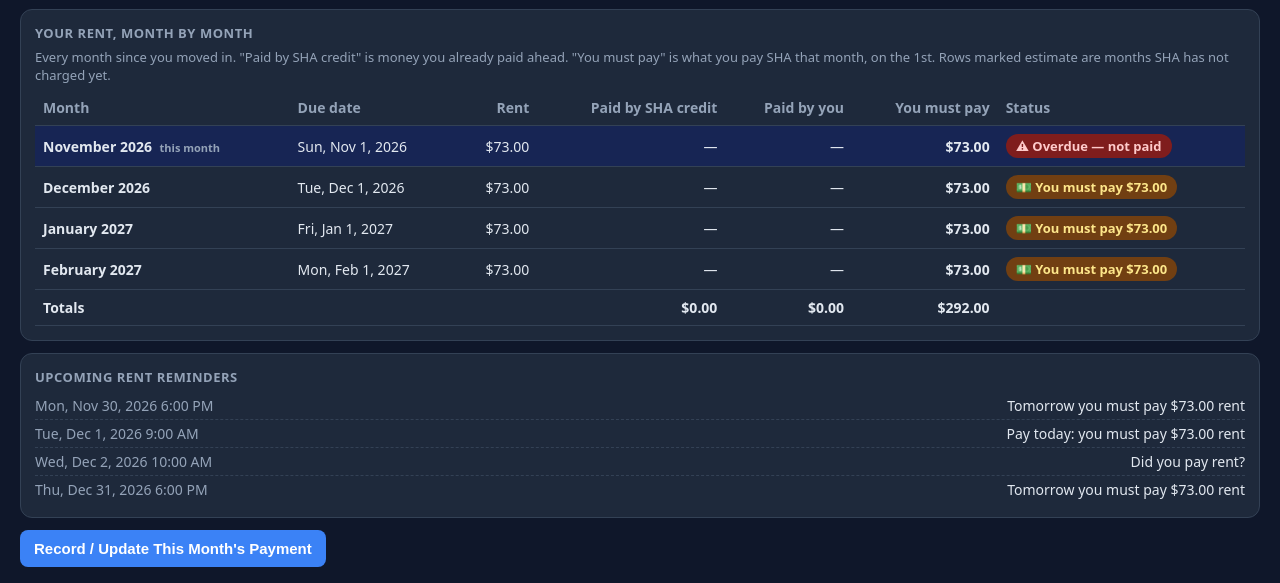
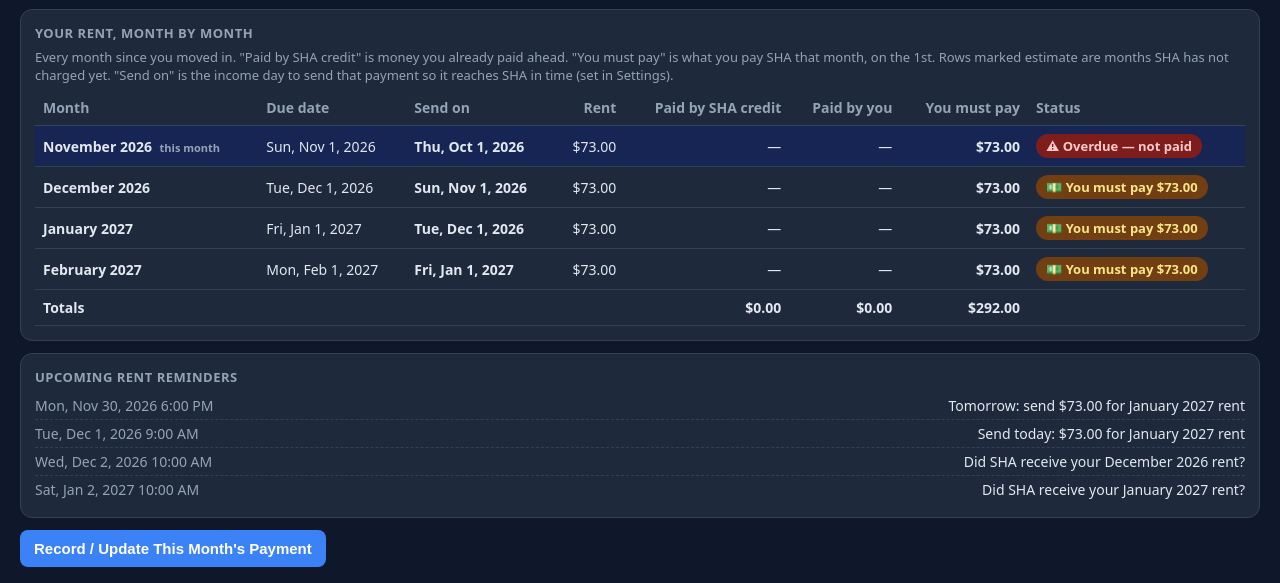
Before and after one commit to aperaamotufuelevi-glitch/Rent-Protection, a plain HTML site: page index.html in a window 1280 px wide. Shown: the part 332-915 px from the top of the page. Drawn offline with Linux system fonts and the light colour scheme.

Commit message:
Rent Protection 1.6.0: payment travel time (Settings, default about 2 weeks for a money order by mail); Dashboard, table (Send on), alerts and reminders tell when to send each payment so it reaches SHA by the due date; covered-month reminders name the month
Co-Authored-By: Claude Opus 5.5 <noreply@anthropic.com>
Claude-Session: https://claude.ai/code/session_015PSnJcUupD7e9yAaBYgCfj

```diff
--- a/index.html
+++ b/index.html
@@ -3,7 +3,7 @@
 <head>
 <meta charset="UTF-8">
 <meta name="viewport" content="width=device-width, initial-scale=1">
-<meta name="version" content="1.5.0">
+<meta name="version" content="1.6.0">
 <title>Rent Payment Protection & Monthly Financial Reminder System</title>
 <style>
 :root{--bg:#0f172a;--panel:#1e293b;--panel2:#273449;--line:#334155;--text:#e2e8f0;--muted:#94a3b8;--blue:#3b82f6;--green:#22c55e;--yellow:#eab308;--red:#ef4444;--purple:#a855f7;--gray:#64748b}
@@ -137,7 +137,7 @@ h2{font-size:18px;margin:4px 0 12px}
   <div class="grid" id="rbTop"></div>
   <div class="card" style="margin-top:12px;overflow:auto">
     <h3>Your rent, month by month</h3>
-    <div class="muted" style="margin-bottom:6px">Every month since you moved in. "Paid by SHA credit" is money you already paid ahead. "You must pay" is what you pay SHA that month, on the 1st. Rows marked estimate are months SHA has not charged yet.</div>
+    <div class="muted" style="margin-bottom:6px">Every month since you moved in. "Paid by SHA credit" is money you already paid ahead. "You must pay" is what you pay SHA that month, on the 1st. Rows marked estimate are months SHA has not charged yet. "Send on" is the income day to send that payment so it reaches SHA in time (set in Settings).</div>
     <table id="rbTable"></table>
   </div>
   <div class="grid" style="margin-top:12px">
@@ -265,6 +265,7 @@ h2{font-size:18px;margin:4px 0 12px}
       <h3>Income &amp; Due Dates</h3>
       <label>Monthly income arrives on day</label><select id="sIncomeDay"></select><div class="fhelp">The day of the month your money arrives. Reminder 2 goes off on this day.</div>
       <label>Rent due on day</label><select id="sDueDay"></select><div class="fhelp">The day SHA says rent is due. Used for statuses and the calendar.</div>
+      <label>My payment takes about this long to reach SHA</label><select id="sTravel"></select><div class="fhelp">For a money order by mail, pick about 2 weeks. The tool then tells you to send each month's rent on an earlier income day, so it reaches SHA by the due date.</div>
       <label>Monthly income amount (optional — only used to show what's left after rent)</label><input id="sIncomeAmt" type="number" min="0" step="0.01" placeholder="Leave blank if you prefer"><div class="fhelp">Your total monthly income. Only used to show how much is left after rent and bills. Never shared.</div>
       <label>Mark rent as overdue when still unpaid after</label><select id="sGrace"></select><div class="fhelp">How many days after the due date an unpaid month turns red as Overdue.</div>
       <label>Move-in date</label><input id="sMoveIn" type="date"><div class="fhelp">The day you moved into the apartment (your lease start, or the first line on your SHA ledger). History, the calendar status and printed statements start from this month.</div>
@@ -386,7 +387,7 @@ const BAL_SRC=["SHA online portal","SHA paper statement","SHA office / phone","O
 
 const DEFAULTS={
   name:"Aperaamo Tufue Levi", landlord:"Seattle Housing Authority (SHA)", acct:"", method:METHODS[0],
-  incomeDay:1, dueDay:1, incomeAmt:"", grace:0, trackStart:"2026-11", moveIn:"",
+  incomeDay:1, dueDay:1, incomeAmt:"", grace:0, trackStart:"2026-11", moveIn:"", travelDays:14,
   rates:[{from:"2026-03",amt:71},{from:"2026-04",amt:73},{from:"2027-03",amt:75}],
   addr:"", leaseDate:"", leaseReason:"", leaseEffective:"", leaseFrom:"", leaseTo:"", unitRent:"", nextReexam:"", mgrName:"", mgrOffice:"", mgrPhone:"",
   t1:"18:00", t2:"09:00", t3:"10:00",
@@ -476,7 +477,7 @@ function amountDue(k){
 /* The next month you must actually pay (skips months covered by credit or already completed). */
 function nextPayment(){ const k=curMk(); for(let i=0;i<36;i++){ const m=addMonths(k,i), a=amountDue(m), st=statusOf(m);
     if(st.code==="completed"||st.code==="nottracked") continue; if(a.due==null||a.due>0) return {m,due:a.due==null?rentFor(m):a.due,a}; } return null; }
-function payWhen(m){ return "on "+fmtDate(dueDate(m))+" — the same day your income arrives. The 1st is also your due date, so pay that day; paying after the 1st is late"; }
+function payWhen(m){ if(travel()) return sendWords(m); return "on "+fmtDate(dueDate(m))+" — the same day your income arrives. The 1st is also your due date, so pay that day; paying after the 1st is late"; }
 function creditCoverThrough(){ let m=curMk(), last=null; for(let i=0;i<36;i++){ const a=amountDue(m); if(a.due===0) last=m; else break; m=addMonths(m,1);} return last; }
 
 /* ---------- subscriptions & bills ---------- */
@@ -515,17 +516,34 @@ function allReminders(k){ return reminders(k).concat(subReminders(k)); }
 
 function dueDate(k){ return dayOf(k,Number(S.dueDay)); }
 function incomeDate(k){ return dayOf(k,Number(S.incomeDay)); }
+/* 1.6.0: payments take time to reach SHA (money order by mail). Send on the latest income day that still arrives by the due date. */
+function travel(){ return Number(S.travelDays)||0; }
+function sendInfo(m){ const due=dueDate(m), td=travel();
+  if(!td) return {date:due, inc:m, early:false};
+  const latest=addDays(due,-td);
+  for(let i=0;i<4;i++){ const k=addMonths(m,-i), d=incomeDate(k); if(d<=latest) return {date:d, inc:k, early:k!==m}; }
+  return {date:addDays(due,-td), inc:m, early:true}; }
+function sendWords(m){ const si=sendInfo(m); return travel()?"send it on <b>"+fmtDate(si.date)+"</b>"+(si.inc!==m?" (from your "+esc(MONTHS[parseMk(si.inc).m])+" income)":"")+" so it reaches SHA by "+fmtDate(dueDate(m)):""; }
 function reminders(k){
   const due=dueDate(k), a=amountDue(k), rent=rentFor(k)||0;
   if(a.covered) return [
-    {n:1,key:k+"-r1",date:addDays(due,-1),time:S.t1,title:"You must pay $0.00 tomorrow — covered by credit",
+    {n:1,key:k+"-r1",date:addDays(due,-1),time:S.t1,title:monthName(k)+" rent: $0.00 tomorrow — covered by credit",
      text:"Tomorrow is your income day and your rent due date. For "+monthName(k)+" rent ("+money(rent)+") you must pay $0.00 — your SHA credit covers it. Do not pay."},
-    {n:2,key:k+"-r2",date:due,time:S.t2,title:"Payday — you must pay $0.00 rent",
+    {n:2,key:k+"-r2",date:due,time:S.t2,title:monthName(k)+" rent: $0.00 — covered by credit",
      text:"Your monthly income has arrived. For "+monthName(k)+" rent you must pay $0.00 — your SHA credit covers it. Do not pay twice."},
     {n:3,key:k+"-r3",date:addDays(due,1),time:S.t3,title:"Check SHA used your credit",
      text:"Open the SHA portal: check the "+monthName(k)+" rent charge posted and your balance is still zero or a credit. Add the new line to the SHA Ledger tab."}
   ];
   const amt=money(a.due==null?rent:a.due), part=a.partial?" ("+money(rent)+" rent minus your remaining credit)":"";
+  if(travel()){ const si=sendInfo(k), how=S.method||"your payment";
+    return [
+    {n:1,key:k+"-r1",date:addDays(si.date,-1),time:S.t1,title:"Tomorrow: send "+amt+" for "+monthName(k)+" rent",
+     text:"Tomorrow ("+fmtDate(si.date)+") your income arrives. Send "+amt+part+" for "+monthName(k)+" rent that day ("+how+"). It takes about "+travel()+" days to reach SHA and must arrive by "+fmtDate(due)+"."},
+    {n:2,key:k+"-r2",date:si.date,time:S.t2,title:"Send today: "+amt+" for "+monthName(k)+" rent",
+     text:"Your income arrived today. Send "+amt+part+" to SHA for "+monthName(k)+" rent today ("+how+"), before spending anything else. It must reach SHA by "+fmtDate(due)+"."},
+    {n:3,key:k+"-r3",date:addDays(due,1),time:S.t3,title:"Did SHA receive your "+monthName(k)+" rent?",
+     text:"Check the SHA portal: did SHA receive and post your "+amt+" for "+monthName(k)+" rent? Save your money order stub or receipt number."}
+    ]; }
   return [
     {n:1,key:k+"-r1",date:addDays(due,-1),time:S.t1,title:"Tomorrow you must pay "+amt+" rent",
      text:"Tomorrow ("+fmtDate(due)+") your income arrives and your rent is due the same day. You must pay "+amt+part+" for "+monthName(k)+" rent tomorrow, as soon as your money arrives. Paying after the 1st is late."},
@@ -620,7 +638,11 @@ function renderDash(){
   });
   if(st.code==="due") al.unshift(['red',"💵 You must pay "+money(ad.due==null?(rent||0):ad.due)+" for "+monthName(k)+" rent TODAY. Your income arrived today and today is also your due date — pay SHA now, before spending anything. After today it is late."]);
   const tomorrow=addDays(t,1), tk=addMonths(k,1), ta=amountDue(tk);
-  if(tomorrow.getTime()===dueDate(tk).getTime()&&statusOf(tk).code!=="completed")
+  if(travel()){ const nx=nextPayment(); if(nx&&!(S.payments[nx.m]||{}).submitted){ const si=sendInfo(nx.m), amt=money(nx.due);
+      if(si.date.getTime()===t.getTime()) al.unshift(['red',"📮 Send "+amt+" for "+monthName(nx.m)+" rent TODAY. Your income arrived today, and it takes about "+travel()+" days to reach SHA by "+fmtDate(dueDate(nx.m))+"."]);
+      else if(si.date.getTime()===tomorrow.getTime()) al.push(['blue',"📮 Tomorrow ("+fmtDate(si.date)+") send "+amt+" for "+monthName(nx.m)+" rent, so it reaches SHA by "+fmtDate(dueDate(nx.m))+"."]);
+      else if(si.date<t&&t<=dueDate(nx.m)) al.unshift(['red',"📮 Send "+amt+" for "+monthName(nx.m)+" rent NOW — it had to go out by "+fmtDate(si.date)+" to reach SHA by "+fmtDate(dueDate(nx.m))+"."]); } }
+  if(!travel()&&tomorrow.getTime()===dueDate(tk).getTime()&&statusOf(tk).code!=="completed")
     al.push(['blue',ta.covered?"📅 Tomorrow you must pay $0.00 for "+monthName(tk)+" rent — it is covered by your SHA credit. Do not pay. Check the SHA portal after the 1st.":"📅 Tomorrow ("+fmtDate(tomorrow)+") you must pay "+money(ta.due==null?(rentFor(tk)||0):ta.due)+" for "+monthName(tk)+" rent. Your income arrives tomorrow and tomorrow is also your due date — pay as soon as the money arrives. Don't plan to spend it on anything else."]);
   if(false&&st.code==="completed") al.push(['green',st.credit?"✅ "+monthName(k)+" rent is paid from your SHA prepaid credit (shown on the SHA ledger).":"✅ "+monthName(k)+" rent is paid and confirmed."]);
   if(false&&S.leaseEffective&&S.leaseTo&&S.leaseEffective>iso(t)) al.push(['blue',"📄 SHA lease amendment: your rent changes to "+money(S.leaseTo)+" on "+fmtIso(S.leaseEffective)+"."]);
@@ -678,7 +700,7 @@ function rentRow(m){
   else if(st.code==="due"){ label="💵 Pay "+money(must)+" today"; cls="due"; }
   else if(credit>0&&must>0){ label="💵 You pay "+money(must)+" — credit pays "+money(credit); cls="due"; }
   else { label="💵 You must pay "+money(must); cls="due"; }
-  return {m,rent,shaRent,youPaid,credit,must,label,cls,est:!li&&!p.verified&&!!a.projected,due:dueDate(m)};
+  return {m,rent,shaRent,youPaid,credit,must,label,cls,est:!li&&!p.verified&&!!a.projected,due:dueDate(m),send:(must>0&&!p.submitted)?sendInfo(m).date:null};
 }
 function renderRentBoard(){
   const k=curMk(), t=today(), last=ledgerLast(), ct=creditCoverThrough(), np=nextPayment();
@@ -689,7 +711,12 @@ function renderRentBoard(){
   if(np){ const late=dueDate(np.m)<t, r=rentRow(np.m);
     b1='<div class="card rbox '+(late?'late':'pay')+'"><h3>💵 Next payment</h3><div class="rbig">'+money(np.due)+'</div>'+
       '<div><b>for '+esc(monthName(np.m))+' rent</b></div>'+
-      '<div class="muted" style="color:var(--text);margin-top:4px">'+(late?'<b style="color:var(--red)">PAST DUE since '+fmtDate(dueDate(np.m))+' — pay now</b>':'Pay on <b>'+fmtDate(dueDate(np.m))+'</b> — the day your income arrives.')+'</div>'+
+      '<div class="muted" style="color:var(--text);margin-top:4px">'+(late?'<b style="color:var(--red)">PAST DUE since '+fmtDate(dueDate(np.m))+' — pay now</b>':
+        travel()?(function(){ const si=sendInfo(np.m), sent=(S.payments[np.m]||{}).submitted;
+          if(sent) return 'Sent ✓ — must reach SHA by <b>'+fmtDate(dueDate(np.m))+'</b>.';
+          if(si.date<t) return '<b style="color:var(--red)">Send it now</b> — it had to go out by '+fmtDate(si.date)+' to reach SHA by '+fmtDate(dueDate(np.m))+'.';
+          return 'Send on <b>'+fmtDate(si.date)+'</b>'+(si.inc!==np.m?' (from your '+esc(MONTHS[parseMk(si.inc).m])+' income)':'')+' so it reaches SHA by <b>'+fmtDate(dueDate(np.m))+'</b>.'; })():
+        'Pay on <b>'+fmtDate(dueDate(np.m))+'</b> — the day your income arrives.')+'</div>'+
       (r.credit>0?'<div class="muted" style="margin-top:4px">Rent '+money(rentFor(np.m))+' − '+money(r.credit)+' from your credit = '+money(np.due)+'</div>':'')+'</div>'; }
   else b1='<div class="card rbox credit"><h3>💵 Next payment</h3><div class="rbig">$0.00</div><div class="muted">Nothing to pay in the next 3 years.</div></div>';
   // box 2: credit
@@ -711,14 +738,14 @@ function renderRentBoard(){
   // table
   let end=addMonths(k,3); if(after&&addMonths(after,2)>end) end=addMonths(after,2);
   const rows=[]; let m=S.trackStart; while(m<=end){ rows.push(rentRow(m)); m=addMonths(m,1); }
-  let tc=0,ty=0,tm=0, prevRent=null, h='<tr><th>Month</th><th>Due date</th><th class="num">Rent</th><th class="num">Paid by SHA credit</th><th class="num">Paid by you</th><th class="num">You must pay</th><th>Status</th></tr>';
+  let tc=0,ty=0,tm=0, prevRent=null, h='<tr><th>Month</th><th>Due date</th>'+(travel()?'<th>Send on</th>':'')+'<th class="num">Rent</th><th class="num">Paid by SHA credit</th><th class="num">Paid by you</th><th class="num">You must pay</th><th>Status</th></tr>';
   rows.forEach(r=>{ const chg=prevRent!=null&&r.rent!=null&&r.rent!==prevRent; prevRent=r.rent==null?prevRent:r.rent;
     tc+=r.credit; ty+=r.youPaid; tm+=r.must;
-    h+='<tr'+(r.m===k?' class="cur"':'')+'><td data-l=""><span><b>'+esc(monthName(r.m))+'</b>'+(r.m===k?' <span class="est">this month</span>':'')+'</span></td><td data-l="Due date">'+fmtDate(r.due)+'</td>'+
+    h+='<tr'+(r.m===k?' class="cur"':'')+'><td data-l=""><span><b>'+esc(monthName(r.m))+'</b>'+(r.m===k?' <span class="est">this month</span>':'')+'</span></td><td data-l="Due date">'+fmtDate(r.due)+'</td>'+(travel()?'<td data-l="Send on">'+(r.send?'<b>'+fmtDate(r.send)+'</b>':'—')+'</td>':'')+
       '<td class="num" data-l="Rent"><span>'+(r.shaRent==null?'Not set':money(r.shaRent))+(chg?' <span class="est">new rent</span>':'')+'</span></td>'+
       '<td class="num" data-l="Paid by SHA credit">'+(r.credit?money(r.credit):'—')+'</td><td class="num" data-l="Paid by you">'+(r.youPaid?money(r.youPaid):'—')+'</td>'+
       '<td class="num" data-l="You must pay"><b>'+money(r.must)+'</b></td><td data-l=""><span>'+badge({code:r.cls,label:r.label})+(r.est?'<span class="est">estimate</span>':'')+'</span></td></tr>'; });
-  h+='<tr><td colspan="3" data-l=""><b>Totals</b></td><td class="num" data-l="Paid by SHA credit"><b>'+money(tc)+'</b></td><td class="num" data-l="Paid by you"><b>'+money(ty)+'</b></td><td class="num" data-l="You must pay"><b>'+money(tm)+'</b></td><td></td></tr>';
+  h+='<tr><td colspan="'+(travel()?4:3)+'" data-l=""><b>Totals</b></td><td class="num" data-l="Paid by SHA credit"><b>'+money(tc)+'</b></td><td class="num" data-l="Paid by you"><b>'+money(ty)+'</b></td><td class="num" data-l="You must pay"><b>'+money(tm)+'</b></td><td></td></tr>';
   $("rbTable").innerHTML=h;
 }
 
@@ -911,6 +938,7 @@ function renderSet(){
   fillSelect($("sMethod"),METHODS,S.method);
   const days=[]; for(let d=1;d<=28;d++) days.push([d,"Day "+d]);
   fillSelect($("sIncomeDay"),days,S.incomeDay); fillSelect($("sDueDay"),days,S.dueDay);
+  fillSelect($("sTravel"),[[0,"Same day (SHA portal or in person)"],[3,"About 3 days"],[5,"About 5 days"],[7,"About 1 week"],[10,"About 10 days"],[14,"About 2 weeks"],[21,"About 3 weeks"]],S.travelDays);
   $("sIncomeAmt").value=S.incomeAmt;
   fillSelect($("sGrace"),[[0,"the due date (day after it's due)"],[1,"1 day"],[2,"2 days"],[3,"3 days"],[4,"4 days"],[5,"5 days"],[7,"7 days"],[10,"10 days"]],S.grace);
   $("sMoveIn").value=S.moveIn||"";
@@ -924,7 +952,7 @@ function renderSet(){
   $("rateList").innerHTML=S.rates.slice().sort((a,b)=>a.from<b.from?-1:1).map((r,i)=>'<div class="row"><span>From '+monthName(r.from)+'</span><span class="amt">'+money(r.amt)+' <button class="btn red small" data-del="'+r.from+'">✕</button></span></div>').join("");
   $("rateList").querySelectorAll("[data-del]").forEach(b=>b.onclick=()=>{ if(S.rates.length<=1){alert("Keep at least one rent amount.");return;} if(confirm("Remove the rent amount starting "+monthName(b.dataset.del)+"?")){ S.rates=S.rates.filter(r=>r.from!==b.dataset.del); save(); renderSet(); toast("Removed"); } });
 }
-const bind=[["sName","name"],["sAddr","addr"],["sLandlord","landlord"],["sAcct","acct"],["sMethod","method"],["sIncomeDay","incomeDay",Number],["sDueDay","dueDay",Number],["sIncomeAmt","incomeAmt"],["sGrace","grace",Number],["sTrackStart","trackStart"],["sT1","t1"],["sT2","t2"],["sT3","t3"],["sBal","bal"],["sBalDate","balDate"],["sBalSrc","balSrc"],["sLeaseDate","leaseDate"],["sLeaseReason","leaseReason"],["sLeaseEff","leaseEffective"],["sLeaseFrom","leaseFrom"],["sLeaseTo","leaseTo"],["sUnitRent","unitRent"],["sNextReexam","nextReexam"],["sMgrName","mgrName"],["sMgrOffice","mgrOffice"],["sMgrPhone","mgrPhone"]];
+const bind=[["sName","name"],["sAddr","addr"],["sLandlord","landlord"],["sAcct","acct"],["sMethod","method"],["sIncomeDay","incomeDay",Number],["sDueDay","dueDay",Number],["sTravel","travelDays",Number],["sIncomeAmt","incomeAmt"],["sGrace","grace",Number],["sTrackStart","trackStart"],["sT1","t1"],["sT2","t2"],["sT3","t3"],["sBal","bal"],["sBalDate","balDate"],["sBalSrc","balSrc"],["sLeaseDate","leaseDate"],["sLeaseReason","leaseReason"],["sLeaseEff","leaseEffective"],["sLeaseFrom","leaseFrom"],["sLeaseTo","leaseTo"],["sUnitRent","unitRent"],["sNextReexam","nextReexam"],["sMgrName","mgrName"],["sMgrOffice","mgrOffice"],["sMgrPhone","mgrPhone"]];
 $("sMoveIn").addEventListener("change",()=>{ const v=$("sMoveIn").value; S.moveIn=v; if(v) S.trackStart=v.slice(0,7); save(); renderAll(); toast("Saved — history starts "+(v?monthName(v.slice(0,7)):"from your tracking month")); });
 $("sPayMethods").addEventListener("change",()=>{ S.payMethods=$("sPayMethods").value.split("\n").map(x=>x.trim()).filter(Boolean); save(); toast("Saved"); });
 bind.forEach(([id,key,fn])=>{ $(id).addEventListener("change",()=>{ const v=$(id).value; S[key]=fn?fn(v):v; save(); toast("Saved"); }); });
```
